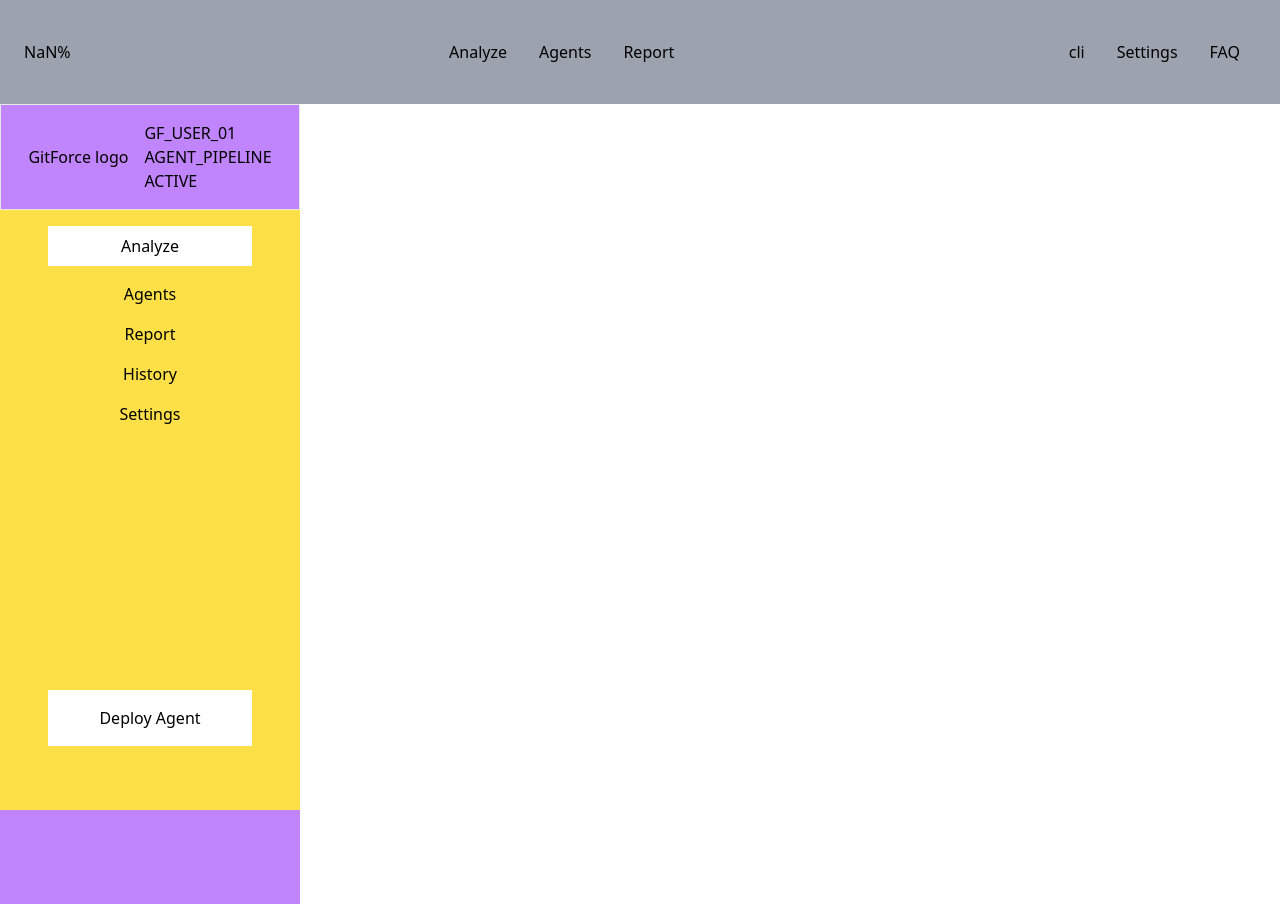
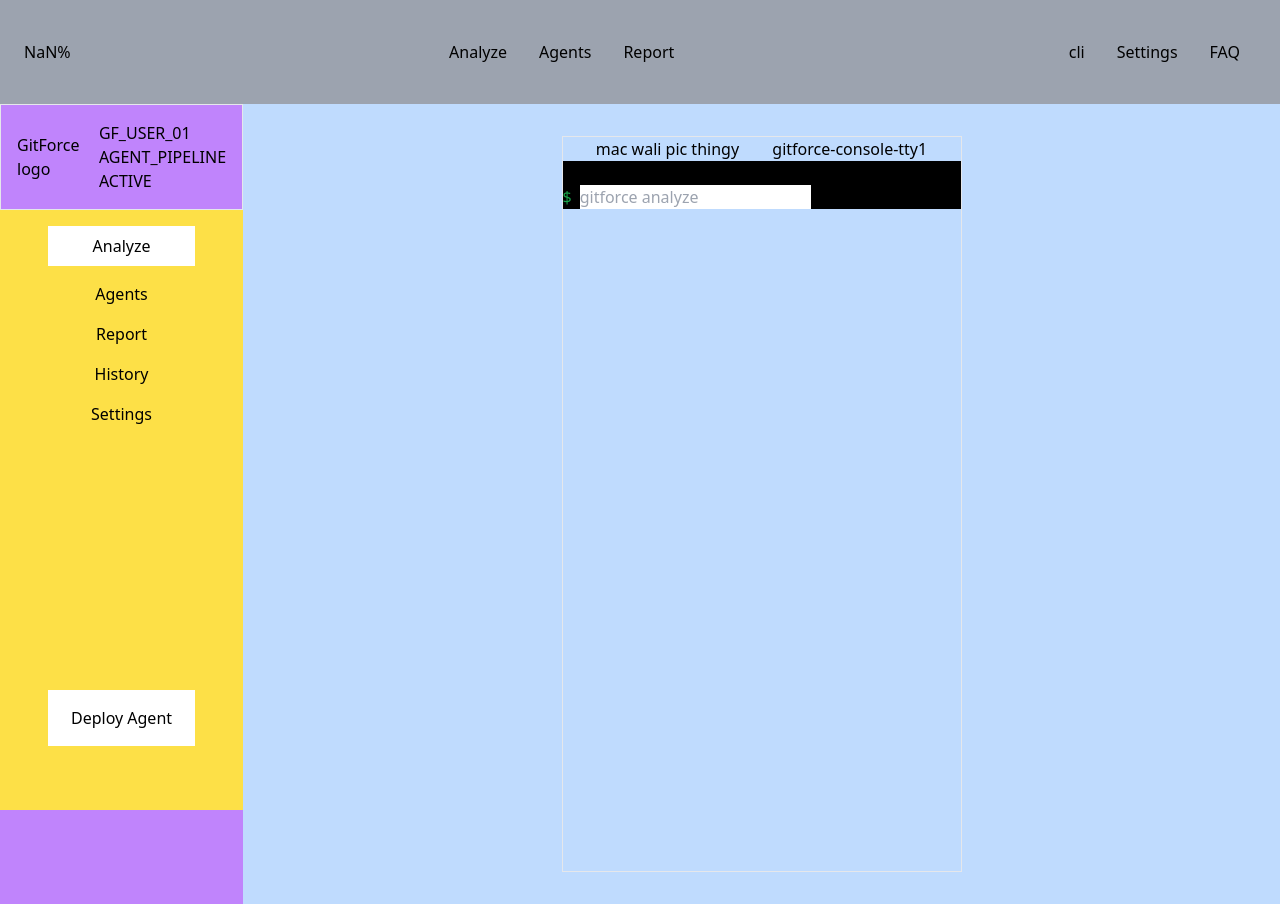
Before and after one commit to Just1MoreCommit/GitForce, a React (Vite) app: page / in a window 1280 px wide. Built offline with nearby package versions, Linux system fonts and the light colour scheme.

Commit message:
Terminal added to app.jsx

```diff
--- a/src/App.jsx
+++ b/src/App.jsx
@@ -1,13 +1,20 @@
 import Navbar from './components/Navbar.jsx'
 import Sidebar from './components/Sidebar.jsx'
-
+import Terminal from './components/Terminal.jsx'
 
 function App() {
 
   return (
     <>
       <Navbar/>
-      <Sidebar/>
+      <div className='flex'>
+        <Sidebar/>
+        <div className='flex justify-center w-screen bg-blue-200'>
+          <Terminal/>
+        </div>
+
+      </div>
+
     </>
   )
 }
```
